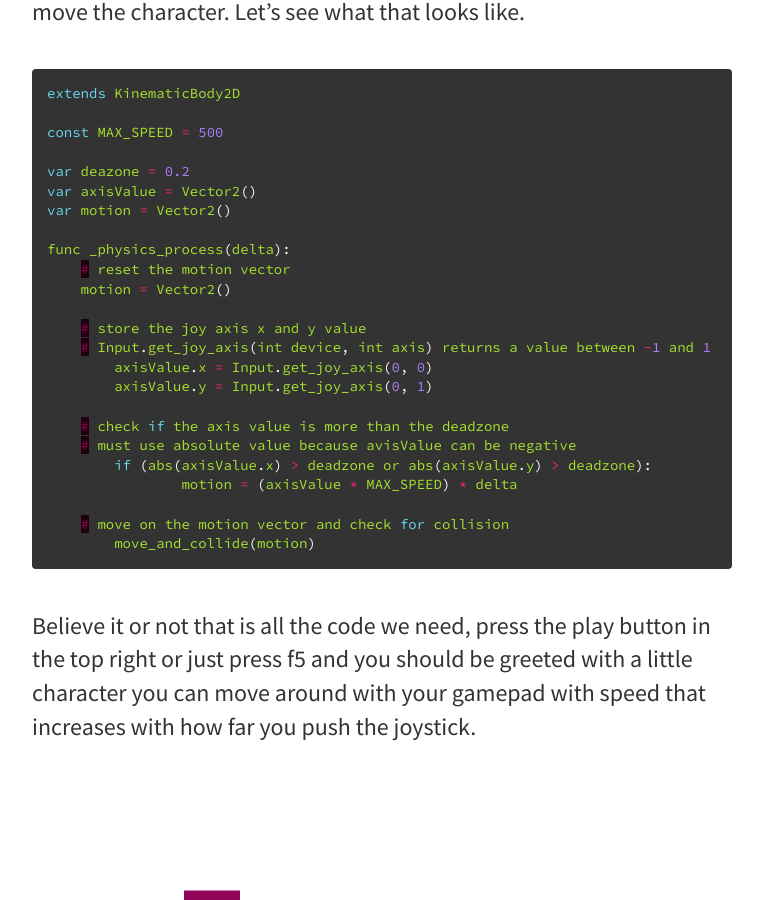
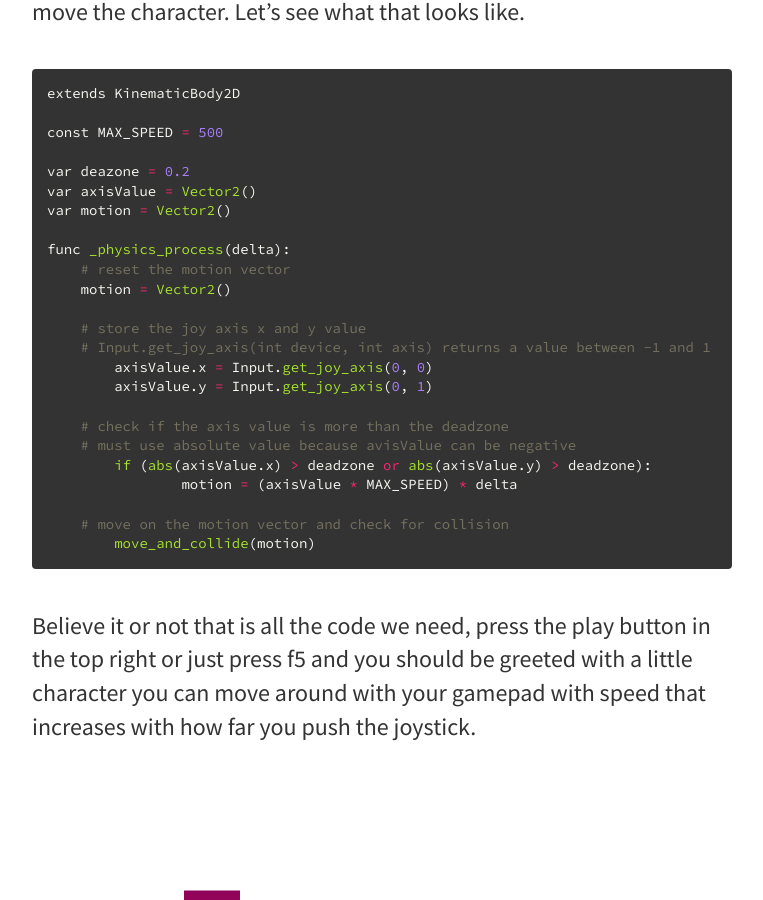
Before and after one commit to Dolichomps/dolichomps.github.io, a Jekyll site: the page built from _posts/2018-01-31-xbox-axis-control.md, in a window 1280 px wide and 900 px high, scrolled down 2109 px. Shown: the whole window, without its empty margins (258-1021 px from the left). Built offline with Jekyll 4.4.1, drawn with Linux system fonts in a browser that asks for light colours; nearby versions of some CDN libraries.

Commit message:
another change

```diff
--- a/_posts/2018-01-31-xbox-axis-control.md
+++ b/_posts/2018-01-31-xbox-axis-control.md
@@ -16,7 +16,7 @@ This will create a new script named `Player.gd`, attach it to our Player node, a
 ## The programming part ⌨️ ##
 We will start by creating a constant to hold our max speed, and variables to hold our controller deadzone, joystick axis value, and current motion.
 
-{% highlight javascript %}
+{% highlight python %}
 extends KinematicBody2D
 
 const MAX_SPEED = 500
@@ -28,7 +28,7 @@ var motion = Vector2()
 
 Since we are moving a character we want its movement logic to be framerate independent, this mean we will use the `_physics_process` function to update our character's postion. Each physics update we reset our movement vector to (0, 0) then set the `axisValue` vector to the value that the joystick is at on both x and y. Then if the axis value is greater than the deadzone we update the motion vector and then move the character. Let's see what that looks like.
 
-{% highlight javascript %}
+{% highlight python %}
 extends KinematicBody2D
 
 const MAX_SPEED = 500
```
